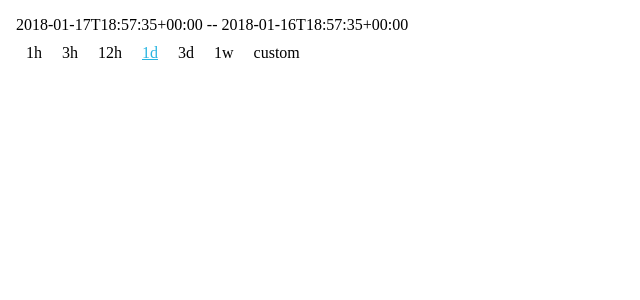
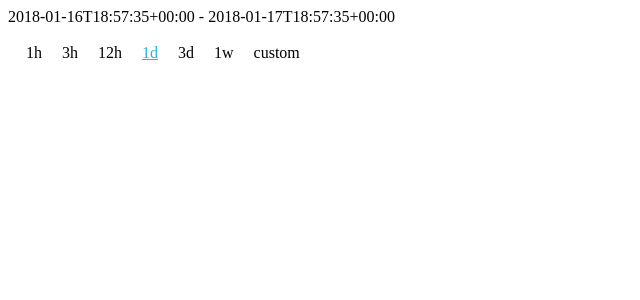
Before and after one commit to Chirpify/React_DatePicker, a React app: page / in a window 1280 px wide. Shown: the top 300 px of the page, without its empty margins (0-640 px from the left). Built offline with nearby package versions, Linux system fonts and the light colour scheme; the HTML template or start-up script is replaced by a standard one.

Commit message:
set initial start date and end date in parent component

```diff
--- a/src/components/absolute.jsx
+++ b/src/components/absolute.jsx
@@ -31,7 +31,7 @@ class Absolute extends React.Component {
     const modifiers = { start: from, end: to };
     return (
       <div className="RangeExample">
-        {/* <p>
+        <p>
           {!from && !to && 'Please select the first day.'}
           {from && !to && 'Please select the last day.'}
           {from &&
@@ -44,7 +44,7 @@ class Absolute extends React.Component {
                 Reset
               </button>
             )}
-        </p> */}
+        </p>
         <DayPicker
           className="Selectable"
           numberOfMonths={this.props.numberOfMonths}
--- a/src/components/custom-day-picker.jsx
+++ b/src/components/custom-day-picker.jsx
@@ -44,7 +44,7 @@ class CustomDayPicker extends React.PureComponent {
 
         <div className="float-right">
           <span className={'link-btn'} onClick={this.cancelCustom.bind(this)}>Cancel</span>
-          <span className={'blue-sqaure-btn'}>Apply</span>
+          <span className={'blue-sqaure-btn'} onClick={this.applyDaysSelected.bind(this)}>Apply</span>
         </div>
 
 
--- a/src/components/day_picker.jsx
+++ b/src/components/day_picker.jsx
@@ -2,12 +2,17 @@ import React from 'react';
 import ShortcutHeader from './shortcut-header.jsx'
 import CustomDayPicker from './custom-day-picker.jsx'
 import '../styles/components/app.scss';
+import moment from 'moment';
+
 
 class DayPicker extends React.PureComponent {
   constructor() {
     super();
     this.state = {
-      customActive: false
+      customActive: false,
+      startDate: moment().subtract(24, 'hours').format(),
+      endDate: moment().format(),
+
     };
   }
 
@@ -23,6 +28,15 @@ class DayPicker extends React.PureComponent {
     })
   }
 
+  toggleDate(n) {
+    console.log(n, 'hi')
+    var newDate = moment().subtract(n, 'hours').format();
+    this.setState({
+      startDate: newDate,
+    })
+
+  }
+
   cancelCustom() {
     this.setState({
       customActive: false
@@ -30,10 +44,11 @@ class DayPicker extends React.PureComponent {
   }
 
   render() {
-    console.log(this.state.customActive)
+    console.log(this.state.startDate)
     return (
       <div>
-        <ShortcutHeader customActive = {this.state.customActive} showCustomDayPicker={this.showCustomDayPicker.bind(this)} hideCustomDayPicker={this.hideCustomDayPicker.bind(this)}/>
+        {this.state.startDate} - {this.state.endDate}
+        <ShortcutHeader customActive = {this.state.customActive} startDate={this.state.startDate} endDate={this.state.endDate} toggleDate={this.toggleDate.bind(this)} showCustomDayPicker={this.showCustomDayPicker.bind(this)} hideCustomDayPicker={this.hideCustomDayPicker.bind(this)}/>
         {this.state.customActive && <div>
           <CustomDayPicker customActive = {this.state.customActive} cancelCustom={this.cancelCustom.bind(this)}/>
         </div>}
--- a/src/components/shortcut-header.jsx
+++ b/src/components/shortcut-header.jsx
@@ -1,17 +1,15 @@
 import React from 'react';
 import '../styles/components/shortcut-header.scss';
-import moment from 'moment';
 import classNames from 'classnames'
 import _ from 'lodash'
 
 class ShortcutHeader extends React.PureComponent {
   constructor(props) {
     super(props);
-    console.log(this.props)
     this.state = {
       customActive: this.props.customActive,
-      startDate: moment().subtract(24, 'hours').format(),
-      endDate: moment().format(),
+      startDate: this.props.startDate,
+      endDate: this.props.endDate,
     };
     this.state.predefinedHours = [
       {
@@ -47,7 +45,7 @@ class ShortcutHeader extends React.PureComponent {
     ]
   }
 
-  toggleClass(name) {
+  toggleDate(name,n) {
     var hours = this.state.predefinedHours
     _.forEach(hours, function(h) {
       h.active = false;
@@ -61,6 +59,7 @@ class ShortcutHeader extends React.PureComponent {
       predefinedHours: hours
     })
     this.props.hideCustomDayPicker();
+    this.props.toggleDate(n)
     this.forceUpdate()
 
 
@@ -89,14 +88,13 @@ class ShortcutHeader extends React.PureComponent {
     var self = this;
     return (
       <div className='container'>
-        <div>{this.state.endDate} -- {this.state.startDate}</div>
         <div>
           {this.state.predefinedHours.map(function(hour, index){
             var btnClass = classNames({
               'button': true,
               'btnActive': hour.active
             })
-            return <li className={btnClass} key={index} onClick={self.toggleClass.bind(self, hour.name)}>{hour.name}</li>
+            return <li className={btnClass} key={index} onClick={self.toggleDate.bind(self, hour.name, hour.hours)}>{hour.name}</li>
           })}
           <span className={'button ' + (this.state.customActive ? 'btnActive' : '')} onClick={self.clickCustom.bind(self)}>custom</span>
         </div>
```
